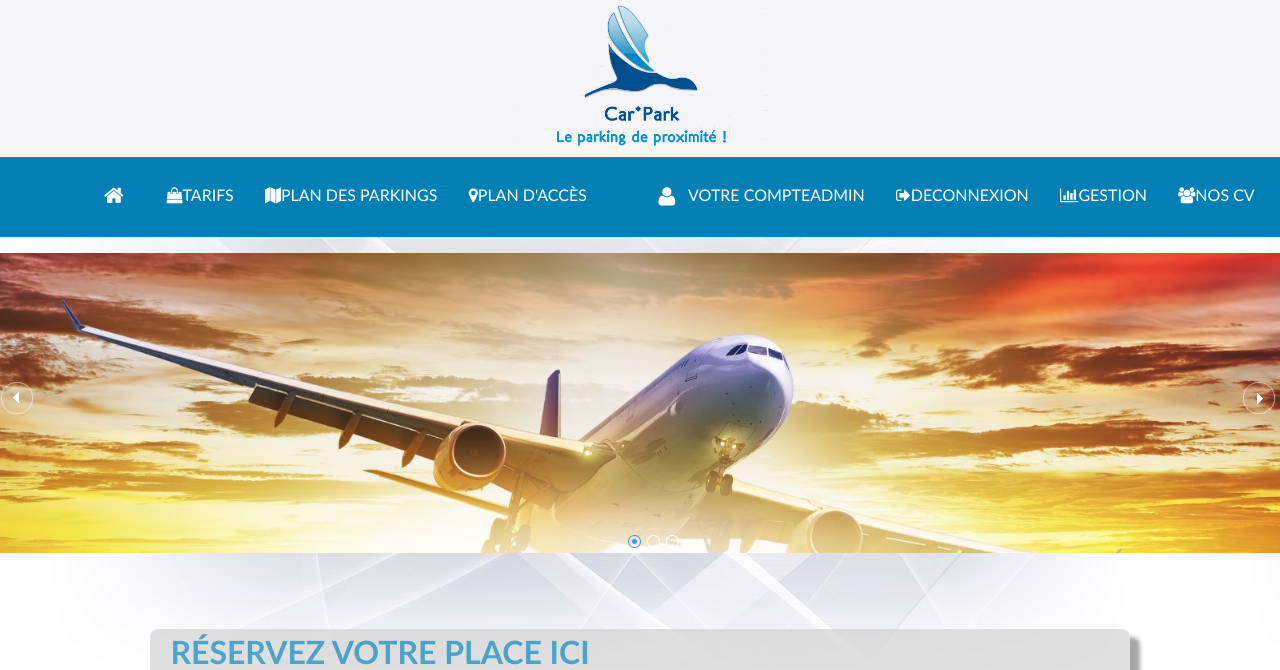
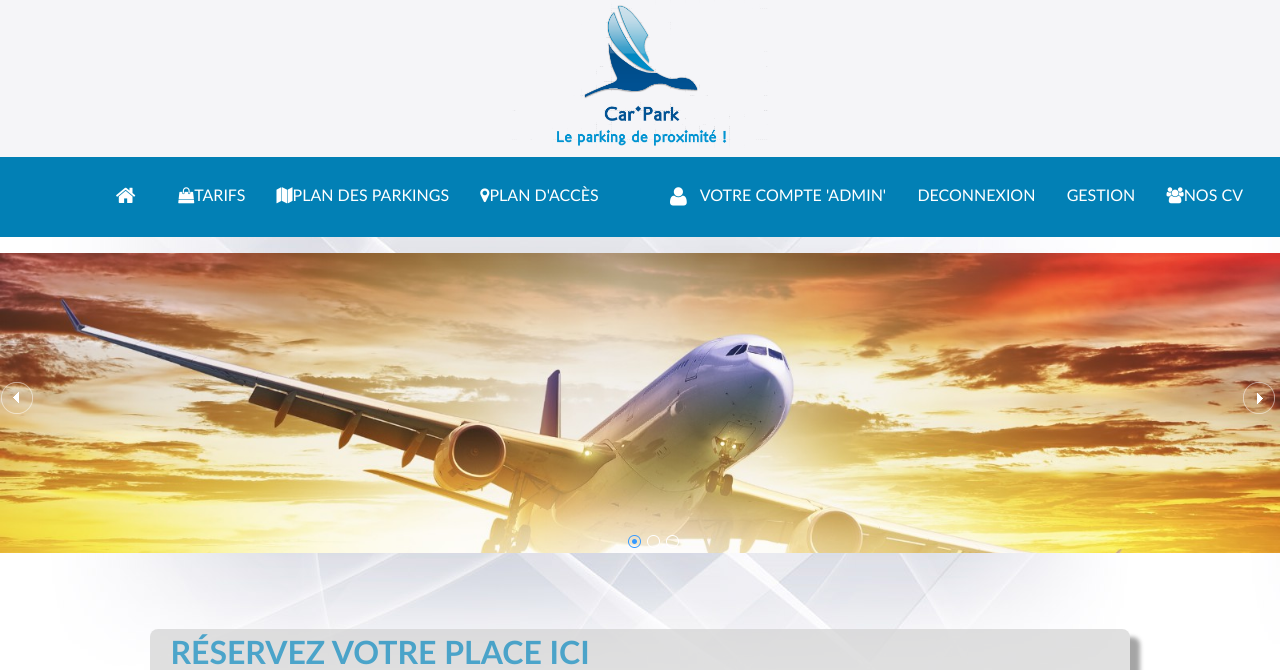
Before and after one commit to darianmot/Projet_WEB, a PHP site: page /Projet_WEB/index.php in a window 1280 px wide. Shown: the top 670 px of the page. Run offline with PHP 8.4, Linux system fonts and the light colour scheme; a user stored in the database is signed in.

Commit message:
#nettoyage complet, aucun bug à signaler dites le moi, en tout cas je passe sur les tables2

```diff
--- a/template/menu.php
+++ b/template/menu.php
@@ -26,14 +26,35 @@ session_start();
             <?php
             if (isset($_SESSION['identifiant']))
             {
-                echo("<li id='mon_compte_menu'> <li id = 'voiture'>
+
+                if ($_SESSION['identifiant']=='admin')
+
+                {
+                    echo("<li id='mon_compte_menu'> <li id = 'image_compte'>
                        <span class='fa-stack fa-lg'>
                        <i class='fa fa-user fa-stack-1x fa-inverse'></i>
-                       </span><a href='mon_compte.php'>Votre Compte{$_SESSION['identifiant']}</a></li>
-                       <li><a href='deconnexion.php'><i class=\"fa fa-sign-out\" aria-hidden=\"true\"></i>Deconnexion</a></li>
-                       </li>
+                       </span><a href='mon_compte.php'>Votre Compte '{$_SESSION['identifiant']}'</a></li>
+                       <li><a href='deconnexion.php'>Deconnexion</a></li>
+                       <li><a href='gestion.php'>Gestion</a></li>
                        ");
+
+                }
+                else
+
+                {
+
+                    echo("<li id='mon_compte_menu'> <li id = 'image_compte'>
+                       <span class='fa-stack fa-lg'>
+                       <i class='fa fa-user fa-stack-1x fa-inverse'></i>
+                       </span><a href='mon_compte.php'>Votre Compte '{$_SESSION['identifiant']}'</a></li>
+                       <li><a href='deconnexion.php'>Deconnexion</a></li>
+
+                       ");
+
+                }
+
             }
+
             else
             {
                 echo "<li id='connexion_menu'><a href='connexion_page.php'><i class=\"fa fa-sign-in\" aria-hidden=\"true\"></i>Connexion</a></li>
@@ -41,7 +62,6 @@ session_start();
 
             }
             ?>
-            <li><a href="gestion.php"><i class="fa fa-bar-chart" aria-hidden="true"></i>Gestion</a></li>
             <li><a href="cv.php"><i class="fa fa-users" aria-hidden="true"></i>Nos CV</a></li>
         </ul>
 </nav>
```
